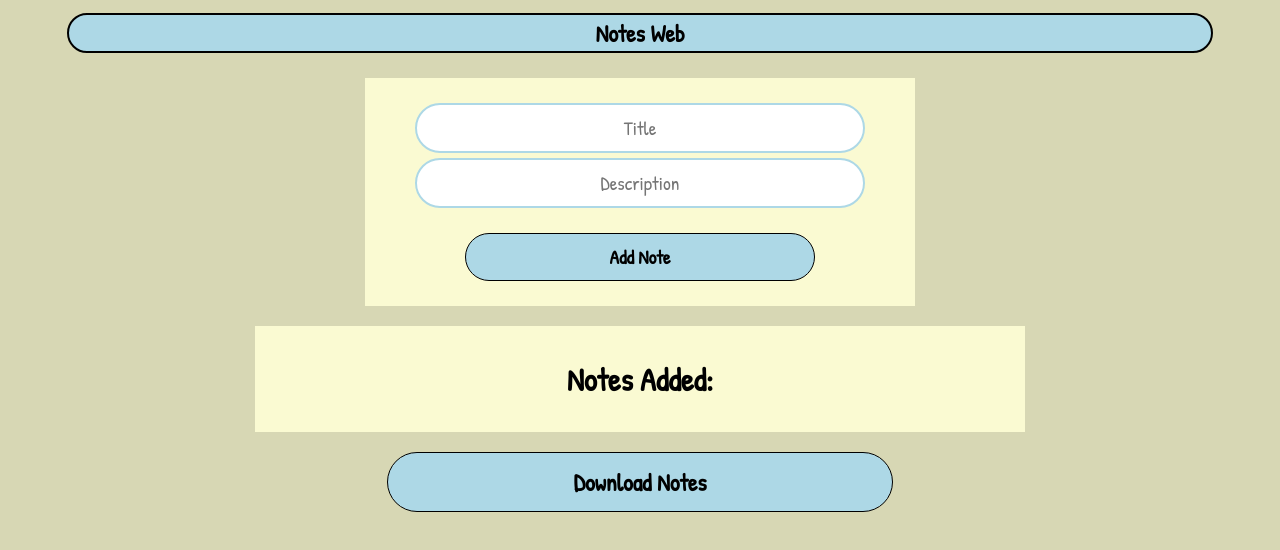
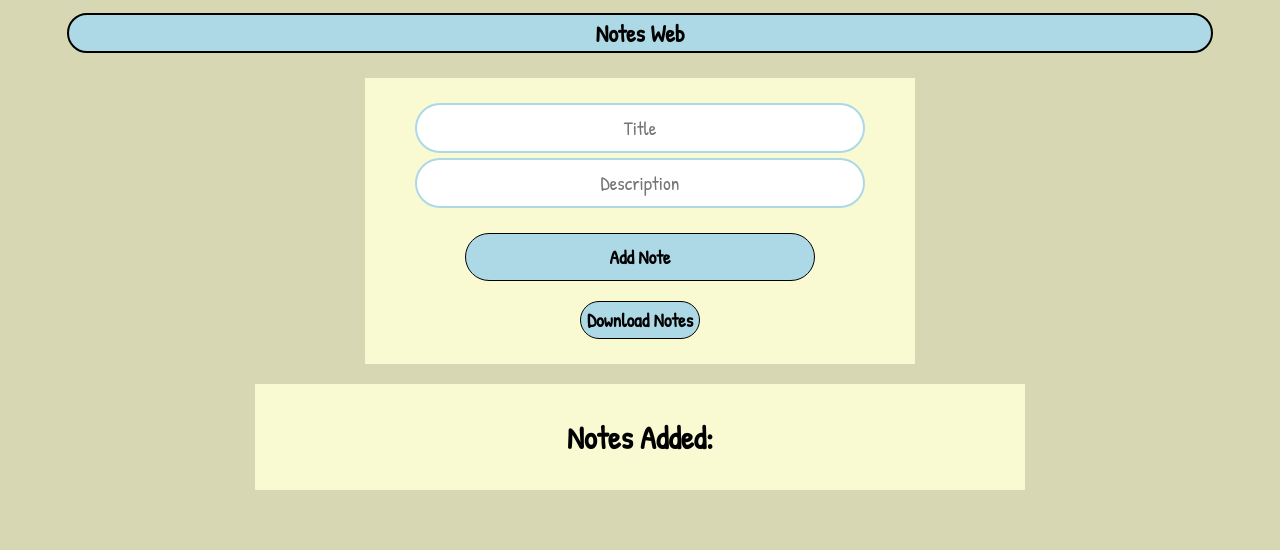
Before and after one commit to 2elm3alem3abdo/notes-app-web, a plain HTML site: page index.html in a window 1280 px wide. Drawn offline with Linux system fonts and the light colour scheme.

Commit message:
Add files via upload

```diff
--- a/index.html
+++ b/index.html
@@ -16,15 +16,14 @@
         <div id="a" style="color: white;">
             <button id="add">Add Note</button>
         </div>
+        <div style="text-align: center; margin-top: 20px;">
+            <button id="download">Download Notes</button>
+        </div>
     </div>
     <div id="container">
         <div id="nadd">
             <h1 style="color: black; text-align: center;">Notes Added:<br></h1>
         </div>
-    </div>
-
-    <div style="text-align: center; margin-top: 20px;">
-        <button id="download">Download Notes</button>
     </div>
 
     <script>
--- a/style.css
+++ b/style.css
@@ -140,10 +140,10 @@ button[id="delete"]{
 button[id="download"]{
     background-color: lightblue;
     color: black;
-    width: 40%;
+    width: fit-content;
     border: 1px solid black;
     border-radius: 100px;
-    font-size: x-large;
+    font-size: larger;
     padding-bottom: 1%;
     padding-top: 1%;
     box-sizing: border-box;
```
